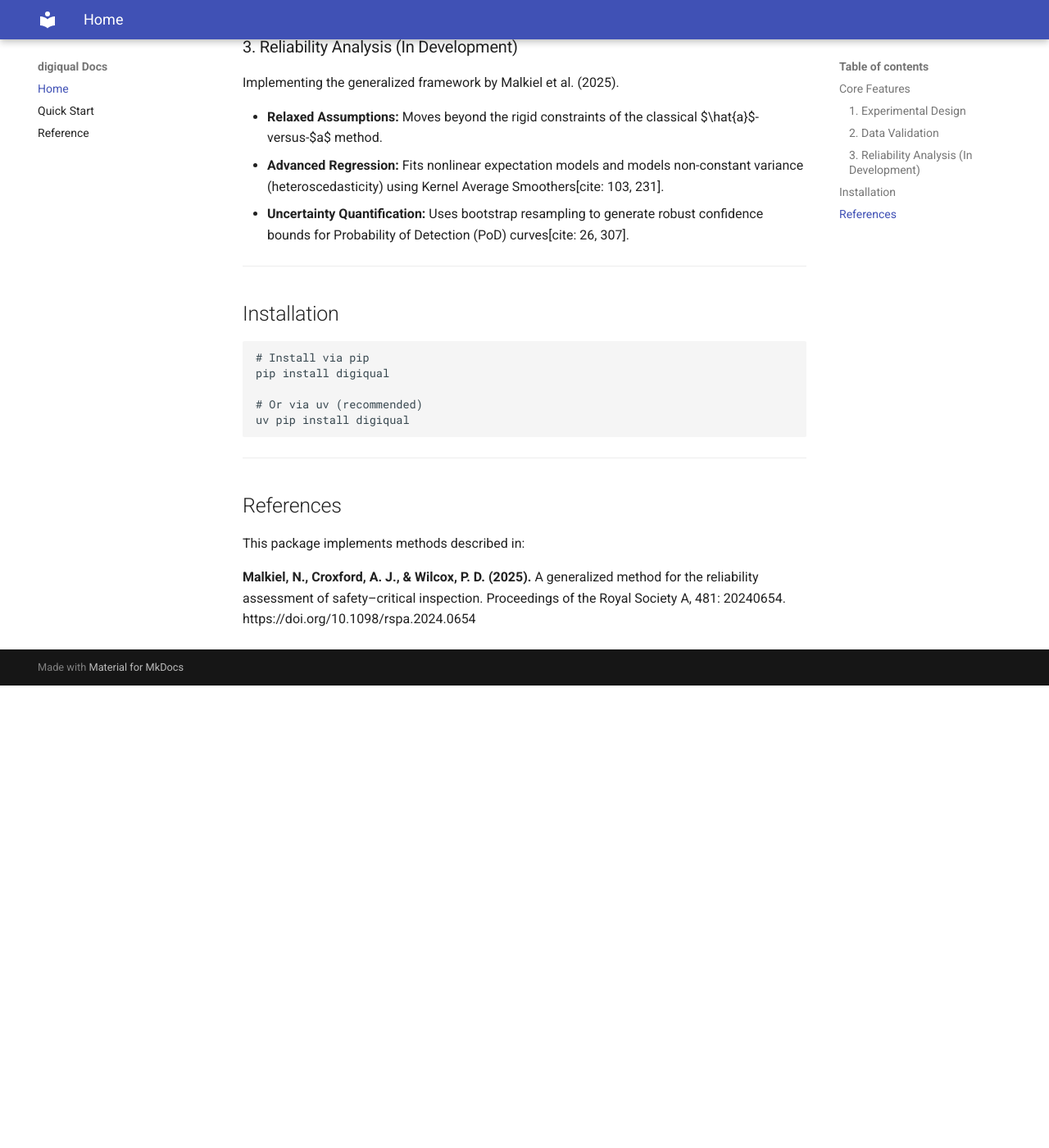
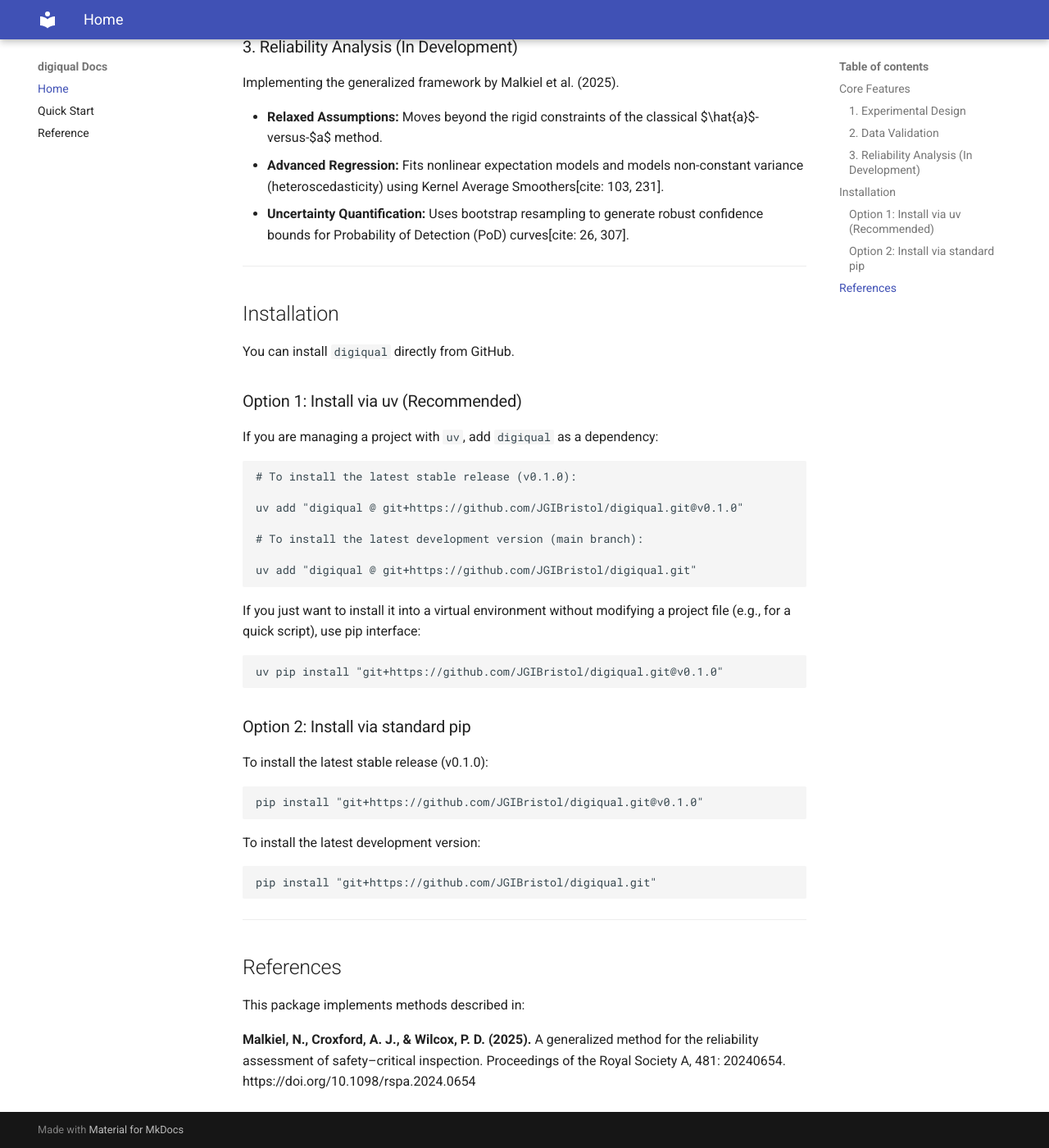
Before and after one commit to JGIBristol/digiqual, an MkDocs documentation site: the page built from docs/index.md, in a window 1280 px wide and 1400 px high, scrolled down 951 px. Shown: the whole window at 82% size. Built offline with MkDocs 1.6.1 and Material for MkDocs 9.7.7, drawn with Linux system fonts in a browser that asks for light colours; before the commit the page ends 1787 px from its top, so only the background shows below that.

Commit message:
Update installation instructions for digiqual
Revised installation steps in README.md and docs/index.md to recommend installing digiqual directly from GitHub using uv or pip, reflecting the latest repository URL and versioning. Clarified usage for both stable and development versions and updated documentation links for consistency.

````diff
--- a/docs/index.md
+++ b/docs/index.md
@@ -1,4 +1,4 @@
-# DigiQual
+# digiqual
 
  **Statistical Toolkit for Reliability Assessment in NDT**
 
@@ -36,14 +36,39 @@ Implementing the generalized framework by Malkiel et al. (2025).
 
 ## Installation
 
-``` bash
-# Install via pip
-pip install digiqual
+You can install `digiqual` directly from GitHub.
 
-# Or via uv (recommended)
-uv pip install digiqual
+### Option 1: Install via uv (Recommended)
+
+If you are managing a project with `uv`, add `digiqual` as a dependency:
+```bash
+# To install the latest stable release (v0.1.0):
+
+uv add "digiqual @ git+https://github.com/JGIBristol/digiqual.git@v0.1.0"
+
+# To install the latest development version (main branch):
+
+uv add "digiqual @ git+https://github.com/JGIBristol/digiqual.git"
 ```
 
+If you just want to install it into a virtual environment without modifying a project file (e.g., for a quick script), use pip interface:
+
+```bash
+uv pip install "git+https://github.com/JGIBristol/digiqual.git@v0.1.0"
+```
+
+### Option 2: Install via standard pip
+
+To install the latest stable release (v0.1.0):
+
+```bash
+pip install "git+https://github.com/JGIBristol/digiqual.git@v0.1.0"
+```
+To install the latest development version:
+
+```bash
+pip install "git+https://github.com/JGIBristol/digiqual.git"
+```
 ------------------------------------------------------------------------
 
 ## References
````
Also changed, not shown: README.md (+32 -9 lines).
